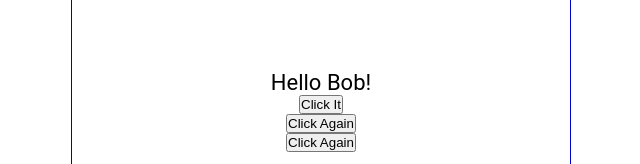
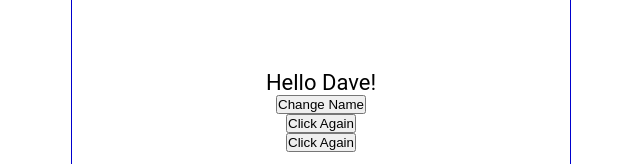
Before and after one commit to IT21160066/Grocery-List-with-covering-React-Full-Course, a React (Create React App) app: page / in a window 1280 px wide. Shown: the part 303-467 px from the top of the page, without its empty margins (319-959 px from the left). Built offline with nearby package versions, Linux system fonts and the light colour scheme; the HTML template or start-up script is replaced by a standard one.

Commit message:
usestate hook

```diff
--- a/src/Content.js
+++ b/src/Content.js
@@ -1,19 +1,26 @@
 import React from 'react'
+import { useState } from 'react';
 
 const Content = () => {
+
+    const [name, setName] = useState('Dave');
+    const [count, setCount] = useState(0);
 
     const handleNameChange = () => {
         const userNames = ['Bob', 'Kevin', 'Dave'];
         const int = Math.floor(Math.random() * 3);
-    return userNames[int]; //25.29
+        //return userNames[int];
+        setName(userNames[int]);
     }
 
     const handleClick  =  () => {
-    console.log('You clicked it');
+        setCount(count + 1);
+        setCount(count + 1);
+        console.log(count);
     }
 
     const handleClick2  =  (name) => {
-    console.log(`${name} was clicked`);
+        console.log(count);
     }
 
     const handleClick3  =  (e) => {
@@ -23,13 +30,13 @@
   return (
     <main>
         <p onDoubleClick={handleClick}>
-            Hello {handleNameChange()}!
+            Hello {name}!
         </p>
-        <button onClick={handleClick}>Click It</button>
-        <button onClick={() => handleClick2('John')}>Click Again</button>
-        <button onClick={(e) => handleClick3(e)}>Click Again</button>
+        <button onClick={handleNameChange}>Change Name</button>
+        <button onClick={handleClick}>Click Again</button>
+        <button onClick={handleClick2}>Click Again</button>
     </main>
   )
 }
 
-export default Content
+export default Content //a.03.25
```
Lines whose indentation alone changed are shown as unchanged.
